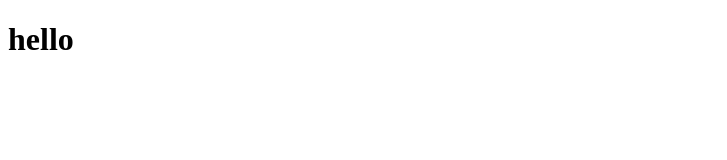
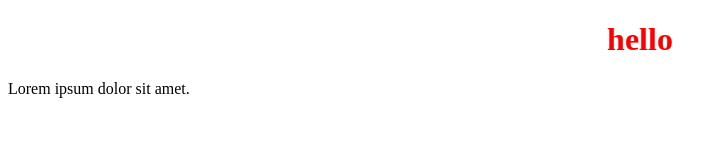
Before and after one commit to dimitri309/firstweb, a plain HTML site: page index.html in a window 1280 px wide. Shown: the whole page, without its empty margins (0-727 px from the left). Drawn offline with Linux system fonts and the light colour scheme.

Commit message:
add stiles

```diff
--- a/index.html
+++ b/index.html
@@ -1,6 +1,7 @@
 <!DOCTYPE html>
 <html lang="en">
 <head>
+    <link rel="stylesheet" href="style.css">
     <link rel="stylesheet" href="">
     <meta charset="UTF-8">
     <meta name="viewport" content="width=device-width, initial-scale=1.0">
@@ -8,6 +9,6 @@
 </head>
 <body>
     <h1>hello</h1>
-
+    <p>Lorem ipsum dolor sit amet.</p>
 </body>
 </html>
--- /dev/null
+++ b/style.css
@@ -0,0 +1,4 @@
+h1 {
+    text-align: center;
+    color: red;
+}
```
